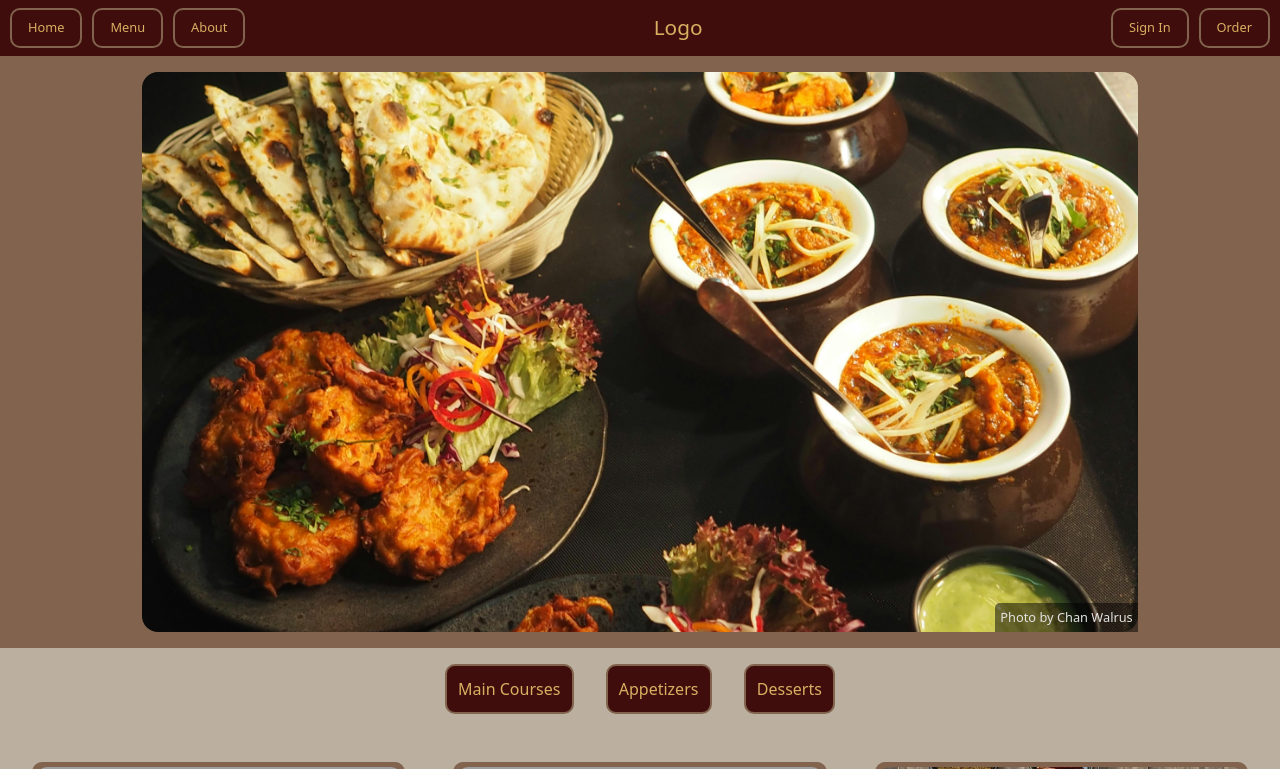
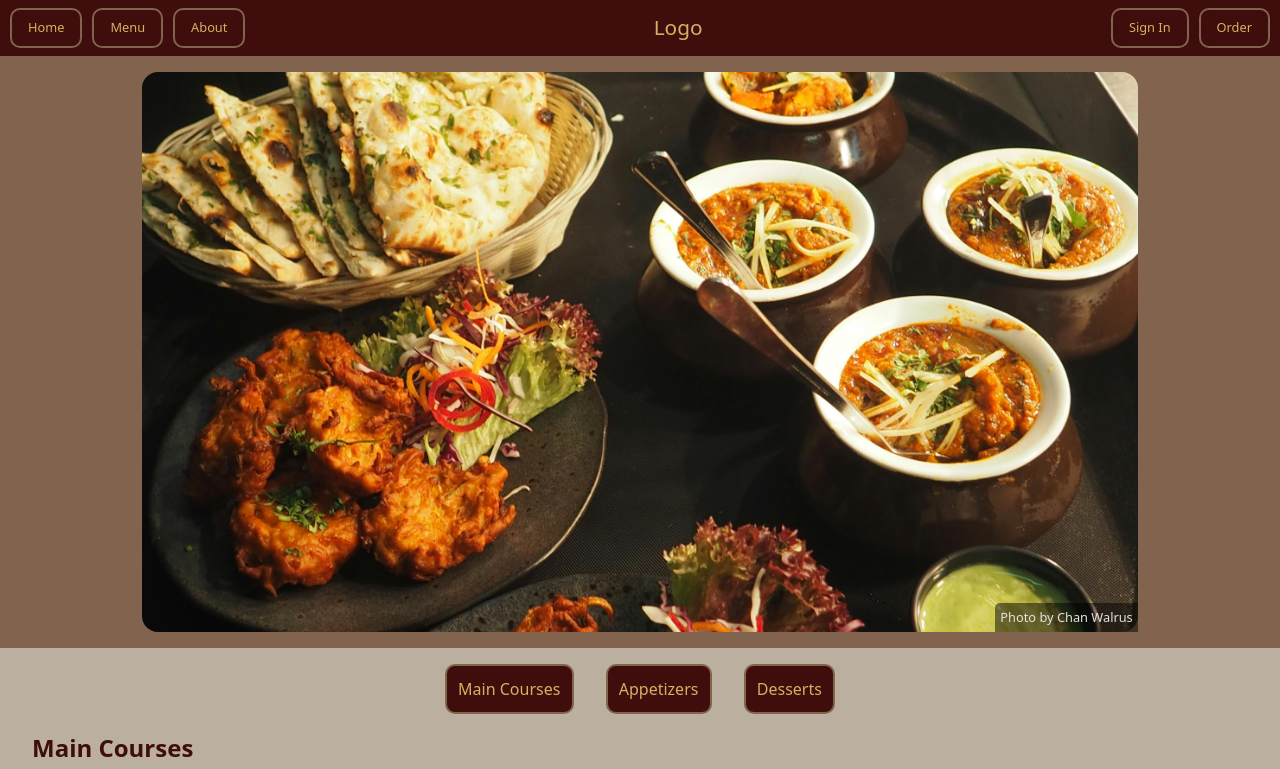
Before and after one commit to Coste-stack/Restaurant-Page, a website built with webpack: page src/index.html in a window 1280 px wide. Shown: the top 769 px of the page. Built offline with nearby package versions, Linux system fonts and the light colour scheme; grey boxes are pictures that could not be loaded.

Commit message:
added a text to show which menu category is showing

```diff
--- a/src/main-menu.js
+++ b/src/main-menu.js
@@ -16,8 +16,15 @@ export function createMainMenu(){
         header.appendChild(nav);
     }
 
-    const mainMenuDefault = mainMenu.cloneNode(true);
+    /*create a headline text to show which category is currently showing */
+    const headline = document.createElement('nav');
+    const selectedCategory = document.createElement('h1');
+    headline.appendChild(selectedCategory);
+    headline.classList.add('headline');
+
     mainMenu.appendChild(header);
+    selectedCategory.innerHTML = tab[0];
+    mainMenu.appendChild(headline);
     mainMenu.appendChild(createMainCourses(mainCourses)); // as default put MainCourses
 
     /*add a way to select specific menu category*/
@@ -29,12 +36,15 @@ export function createMainMenu(){
 
             if(button.innerHTML == tab[0]) {
                 mainMenu.appendChild(createMainCourses(mainCourses));
+                selectedCategory.innerHTML = tab[0];
             }
             else if (button.innerHTML == tab[1]) {
                 mainMenu.appendChild(createMainCourses(appetizers));
+                selectedCategory.innerHTML = tab[1];
             }
             else if (button.innerHTML == tab[2]) {
                 mainMenu.appendChild(createMainCourses(desserts));
+                selectedCategory.innerHTML = tab[2];
             }
         });
     });
--- a/src/style.css
+++ b/src/style.css
@@ -85,6 +85,15 @@ body { width: 100%; }
     padding: 1rem;
 }
 
+/*menu headline text*/
+.mainMenu .headline {
+    display: flex;
+    justify-content: start;
+    padding-left: 2rem;
+    color: var(--accent);
+}
+
+
 /*menu*/
 .menuContainer {
     display: grid;
```
